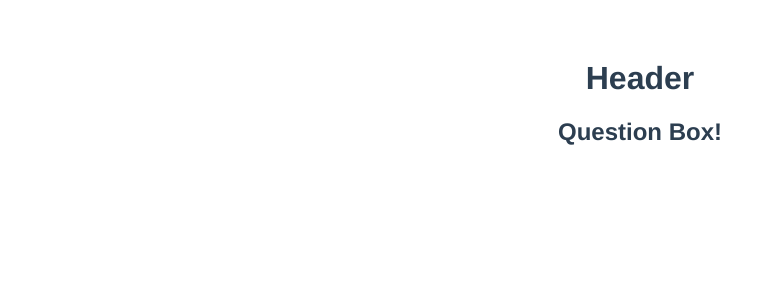
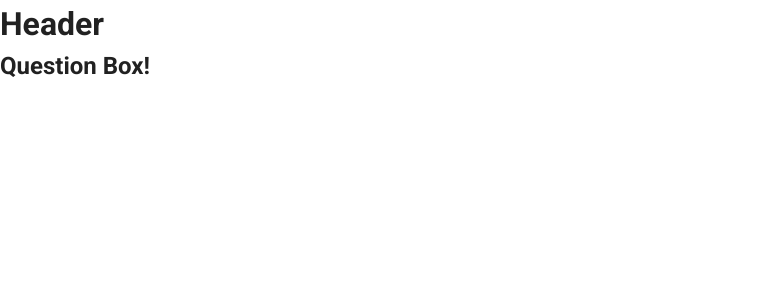
Before and after one commit to gros-pataplouf/trivia-quiz, a Vue app: page / in a window 1280 px wide. Shown: the top 300 px of the page, without its empty margins (0-782 px from the left). Built offline with nearby package versions, Linux system fonts and the light colour scheme.

Commit message:
add vuetify

```diff
--- a/public/index.html
+++ b/public/index.html
@@ -1,11 +1,13 @@
 <!DOCTYPE html>
-<html lang="">
+<html lang="en">
   <head>
     <meta charset="utf-8">
     <meta http-equiv="X-UA-Compatible" content="IE=edge">
     <meta name="viewport" content="width=device-width,initial-scale=1.0">
     <link rel="icon" href="<%= BASE_URL %>favicon.ico">
     <title><%= htmlWebpackPlugin.options.title %></title>
+    <link rel="stylesheet" href="https://fonts.googleapis.com/css?family=Roboto:100,300,400,500,700,900">
+    <link rel="stylesheet" href="https://cdn.jsdelivr.net/npm/@mdi/font@latest/css/materialdesignicons.min.css">
   </head>
   <body>
     <noscript>
--- a/src/App.vue
+++ b/src/App.vue
@@ -1,31 +1,26 @@
 <template>
-  <div id="app">
-    <QuizHeader/>
-    <QuestionBox />
-  </div>
+  <v-app>
+    <v-main>
+      <QuizHeader />
+      <QuestionBox />
+    </v-main>
+  </v-app>
 </template>
 
 <script>
-import QuizHeader from './components/QuizHeader.vue'
-import QuestionBox from './components/QuestionBox.vue'
-
+import QuizHeader from './components/QuizHeader';
+import QuestionBox from './components/QuestionBox';
 
 export default {
   name: 'App',
+
   components: {
     QuizHeader,
-    QuestionBox
-  }
-}
+    QuestionBox,
+  },
+
+  data: () => ({
+    //
+  }),
+};
 </script>
-
-<style>
-#app {
-  font-family: Avenir, Helvetica, Arial, sans-serif;
-  -webkit-font-smoothing: antialiased;
-  -moz-osx-font-smoothing: grayscale;
-  text-align: center;
-  color: #2c3e50;
-  margin-top: 60px;
-}
-</style>
--- a/src/components/QuestionBox.vue
+++ b/src/components/QuestionBox.vue
@@ -1,8 +1,7 @@
 <template>
 
     <h2>
-
-        Question Box!
+       Question Box!
     </h2>
 
 </template>
--- a/src/main.js
+++ b/src/main.js
@@ -1,8 +1,10 @@
 import Vue from 'vue'
 import App from './App.vue'
+import vuetify from './plugins/vuetify'
 
 Vue.config.productionTip = false
 
 new Vue({
-  render: h => h(App),
+  vuetify,
+  render: h => h(App)
 }).$mount('#app')
--- /dev/null
+++ b/src/plugins/vuetify.js
@@ -0,0 +1,7 @@
+import Vue from 'vue';
+import Vuetify from 'vuetify/lib/framework';
+
+Vue.use(Vuetify);
+
+export default new Vuetify({
+});
--- a/vue.config.js
+++ b/vue.config.js
@@ -1,4 +1,6 @@
 const { defineConfig } = require('@vue/cli-service')
 module.exports = defineConfig({
-  transpileDependencies: true
+  transpileDependencies: [
+    'vuetify'
+  ]
 })
```
Also changed, not shown: package.json (+7 -2 lines), src/assets/logo.svg (added), src/components/HelloWorld.txt (deleted), 1 other file (tests, documents, lock files or other folders).
